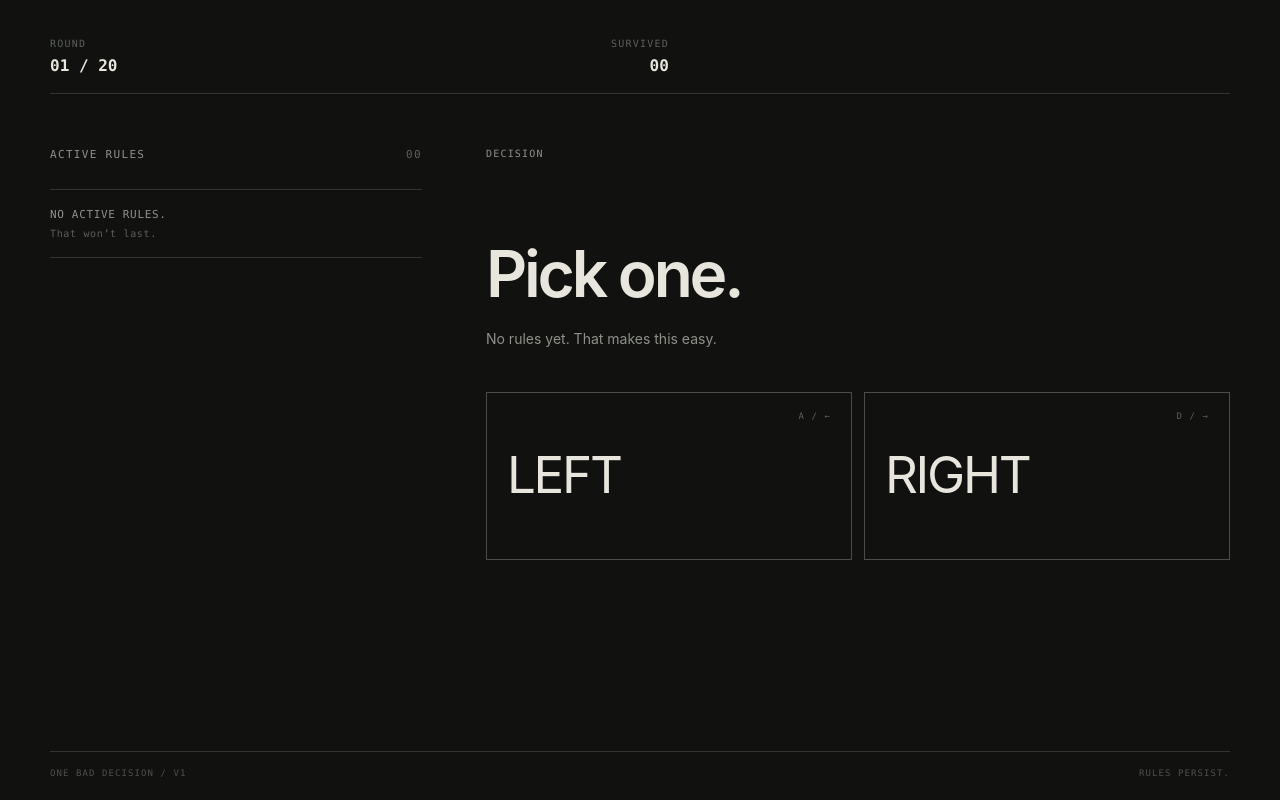
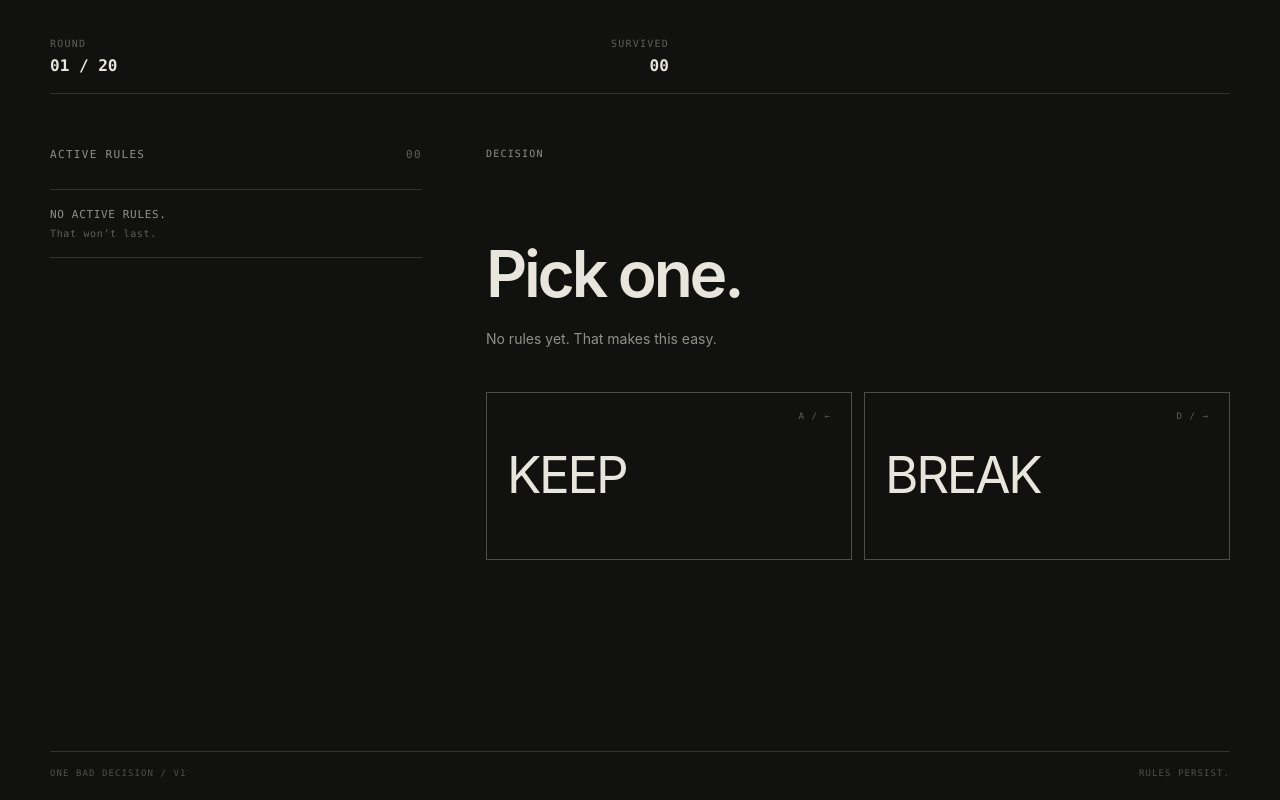
Before and after one commit to gl1tchpvnk/one-bad-decision, a plain HTML site: page index.html in a window 1280 px wide. Both pictures are taken after a click on the button "MAKE THE FIRST ONE". Drawn offline with Linux system fonts and the light colour scheme.

Commit message:
Add files via upload
Revise tutorial buttons.

```diff
--- a/game.js
+++ b/game.js
@@ -201,18 +201,18 @@
     {
       prompt: "Pick one.",
       subtext: "No rules yet. That makes this easy.",
-      choices: ["LEFT", "RIGHT"],
+      choices: ["KEEP", "BREAK"],
       valid: () => ["left", "right"],
-      after: ({ side }) => consequence(`You chose ${side.toUpperCase()}. The game noticed.`, () => {
+      after: ({ side }) => consequence(`You chose ${side === "left" ? "KEEP" : "BREAK"}. The game noticed.`, () => {
         state.selectedBranch.firstSide = side;
       }),
     },
     {
       prompt: "Again.",
       subtext: "Still harmless. For the last time.",
-      choices: ["LEFT", "RIGHT"],
+      choices: ["TAKE", "LEAVE"],
       valid: () => ["left", "right"],
-      after: () => consequence("Future instructions can force you to oppose your previous side.", () => addRule("alternate")),
+      after: () => consequence("Never choose the same side twice.", () => addRule("alternate")),
     },
     {
       prompt: "How do you want this to hurt?",
--- a/index.html
+++ b/index.html
@@ -65,12 +65,12 @@
           <div id="choiceGroup" class="choice-group" role="group" aria-label="Decision choices">
             <button id="leftChoice" class="choice-button" type="button" data-side="left">
               <span class="choice-key">A / ←</span>
-              <span id="leftChoiceText" class="choice-text">LEFT</span>
+              <span id="leftChoiceText" class="choice-text">KEEP</span>
               <span id="leftChoiceNote" class="choice-note"></span>
             </button>
             <button id="rightChoice" class="choice-button" type="button" data-side="right">
               <span class="choice-key">D / →</span>
-              <span id="rightChoiceText" class="choice-text">RIGHT</span>
+              <span id="rightChoiceText" class="choice-text">BREAK</span>
               <span id="rightChoiceNote" class="choice-note"></span>
             </button>
           </div>
```
